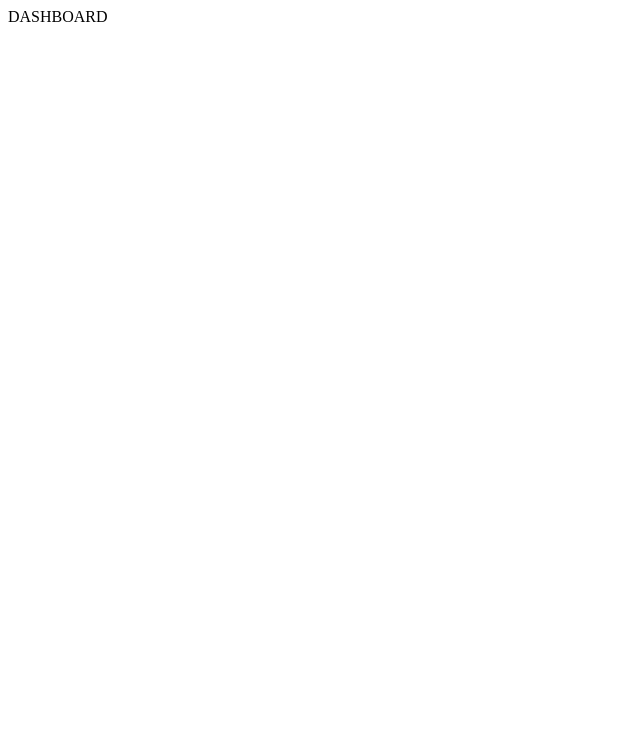
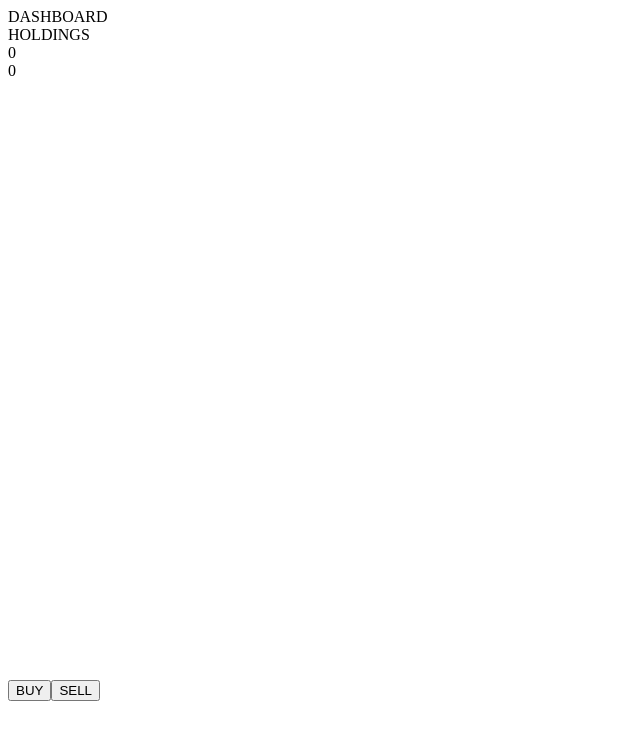
Before and after one commit to CrypTick-CS/CrypTick, a React app: page /login in a window 1280 px wide. Both pictures are taken after a click on the button "Login". Shown: the top 740 px of the page, without its empty margins (0-640 px from the left). Built offline with nearby package versions, Linux system fonts and the light colour scheme; the HTML template or start-up script is replaced by a standard one.

Commit message:
dashboard build out
Co-authored-by: Sam Parsons <samparsons269@gmail.com>
Co-authored-by: Nick Ferretti <nf96@cornell.edu>

```diff
--- /dev/null
+++ b/client/Components/Buttons.js
@@ -0,0 +1,12 @@
+import React from 'react';
+
+const Buttons = () => {
+  return (
+    <div className="buttons">
+      <button className="buy">BUY</button>
+      <button className="sell">SELL</button>
+    </div>
+  )
+}
+
+export default Buttons;
--- /dev/null
+++ b/client/Components/CurrencyChart.js
@@ -0,0 +1,50 @@
+import React from 'react';
+import {
+  HorizontalGridLines,
+  VerticalGridLines,
+  XAxis,
+  XYPlot,
+  YAxis, LineMarkSeries
+} from 'react-vis';
+
+class CurrencyChart extends React.Component {
+  constructor() {
+    super();
+    this.state = {
+      data: [],
+    }
+  }
+
+  componentDidMount() {
+    setInterval(() => {
+      fetch('https://min-api.cryptocompare.com/data/pricemulti?fsyms=BTC&tsyms=USD&api_key=c3928dbf8fd1c2f62b730f46a5fff3d1ba38535ecd0609cb68c95c31d92edd25').then(res => res.json())
+      .then(res => {
+        this.setState({
+          data: this.state.data.concat({x: Date.now(), y: res['BTC']['USD']}).slice(-30)})
+      })
+      }, 4000);
+  }
+
+  render() {
+    return (
+      <div>
+        <XYPlot height={600} width={600}>
+          <VerticalGridLines />
+          <HorizontalGridLines />
+          <XAxis />
+          <YAxis />
+          <LineMarkSeries
+            style={{
+              strokeLinejoin: 'round',
+              strokeWidth: 4
+            }}
+            animation
+            data={this.state.data}
+          />
+        </XYPlot>
+      </div>
+    )
+  }
+}
+
+export default CurrencyChart;
--- a/client/Components/Dashboard.js
+++ b/client/Components/Dashboard.js
@@ -1,10 +1,18 @@
-import React from 'react';
+import React, { useState } from 'react';
+import Holdings from './Holdings';
+import CurrencyChart from './CurrencyChart';
+import Buttons from './Buttons';
 
 
 function Dashboard(props) {
+  const [balances, setBalances] = useState({USD: 0, BTC: 0})
+
   return (
     <div className="dashboard">
       DASHBOARD
+      <Holdings balances={balances} />
+      <CurrencyChart />
+      <Buttons />
     </div>
   );
 }
--- /dev/null
+++ b/client/Components/Holdings.js
@@ -0,0 +1,13 @@
+import React from 'react';
+
+const Holdings = (props) => {
+  return (
+    <div className="holdings">
+      <div className="holdings-title">HOLDINGS</div>
+      <div className="holdings-usd-balance">{props.balances.USD}</div>
+      <div className="holdings-btc-balance">{props.balances.BTC}</div>
+    </div>
+  )
+}
+
+export default Holdings;
--- a/package.json
+++ b/package.json
@@ -24,7 +24,8 @@
     "@babel/preset-react": "^7.0.0",
     "react": "^16.10.2",
     "react-dom": "^16.10.2",
-    "react-router-dom": "^5.1.2"
+    "react-router-dom": "^5.1.2",
+    "react-vis": "^1.11.7"
   },
   "devDependencies": {
     "babel-loader": "^8.0.6",
```
Also changed, not shown: 1 other file (tests, documents, lock files or other folders).
